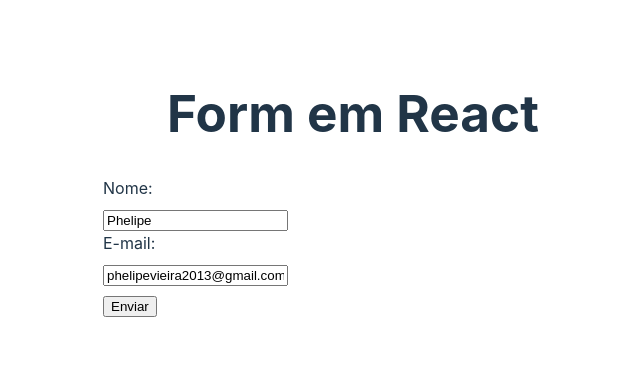
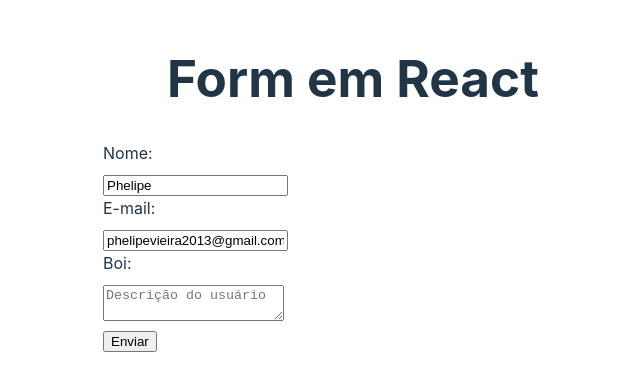
Before and after one commit to phelipeguimaraes/front-end, a React (Vite) app in the folder 3_React/5_FORM_REACT/form/: page / in a window 1280 px wide. Shown: the part 216-606 px from the top of the page, without its empty margins (287-927 px from the left). Built offline with nearby package versions, Linux system fonts and the light colour scheme.

Commit message:
textarea

```diff
--- a/3_React/5_FORM_REACT/form/src/components/MyForm.jsx
+++ b/3_React/5_FORM_REACT/form/src/components/MyForm.jsx
@@ -8,6 +8,9 @@ const MyForm = ({userName, userEmail}) => {
     const [name, setName] = useState(userName)
     const [email, setEmail] = useState(userEmail)
 
+    // 8 - textarea
+    const [bio, setBio] = useState("")
+
     const handleName = (e) => {
         setName(e.target.value)
     }
@@ -15,7 +18,7 @@ const MyForm = ({userName, userEmail}) => {
     // 5 - envio de form
     const handleSubmit = (e) => {
         e.preventDefault()
-        console.log(name, email)
+        console.log(name, email, bio)
 
 
         // validação
@@ -24,6 +27,7 @@ const MyForm = ({userName, userEmail}) => {
         // 7 - limpar o form
         setName("")
         setEmail("")
+        setBio("")
     }
 
     console.log(name, email)
@@ -58,6 +62,16 @@ const MyForm = ({userName, userEmail}) => {
                  value={email || ''}
                  />
             </label>
+            {/* 8 - textarea */}
+            <label>
+                <span>Boi:</span>
+                <textarea
+                 name="bio"
+                 placeholder="Descrição do usuário"
+                 onChange={(e) => setBio(e.target.value)}
+                 value={bio}
+                 ></textarea>
+            </label>
             <input type="submit" value="Enviar" />
         </form>
     </div>
```
